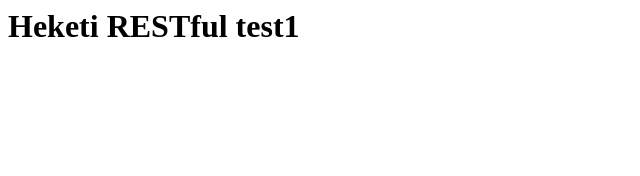
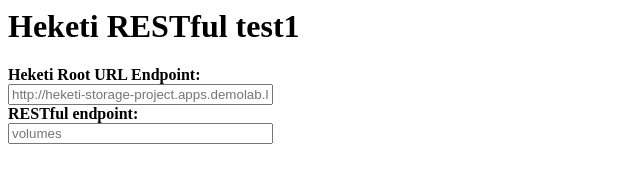
Before and after one commit to utherp0/heketijs, a plain HTML site: page index.html in a window 1280 px wide. Shown: the whole page, without its empty margins (0-640 px from the left). Drawn offline with Linux system fonts and the light colour scheme.

Commit message:
Added RESTful fields

```diff
--- a/index.html
+++ b/index.html
@@ -4,5 +4,9 @@
 </head>
 <body>
 <h1>Heketi RESTful test1</h1>
+<b>Heketi Root URL Endpoint:</b><br/>
+<input type="text" size="30" name="rooturl" id="rooturl" placeholder="http://heketi-storage-project.apps.demolab.local/"/><br/>
+<b>RESTful endpoint:</b><br/>
+<input type="text" size="30" name="endpoint" id="endpoint" placeholder="volumes"/><br/>
 </body>
 </html>
```
